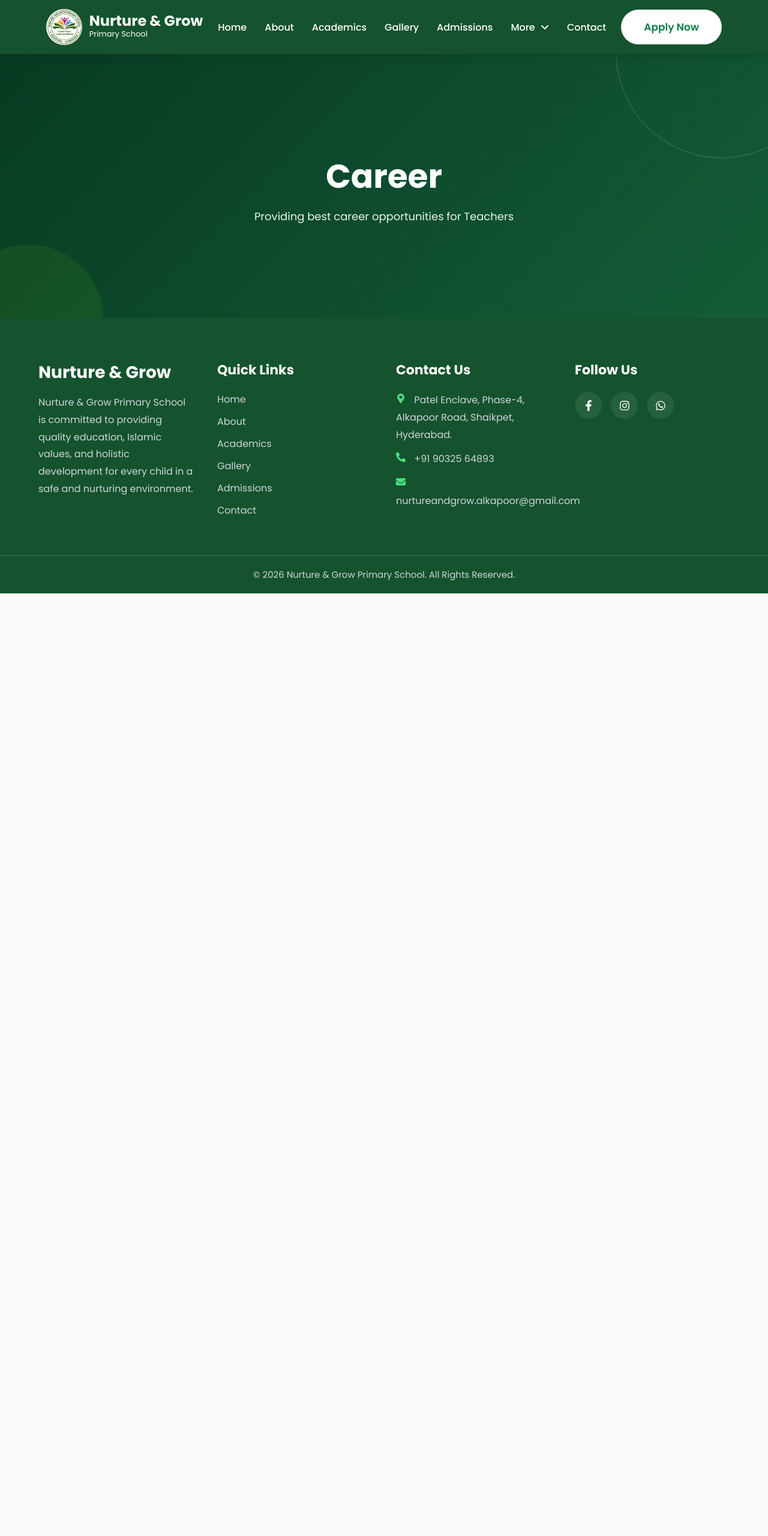
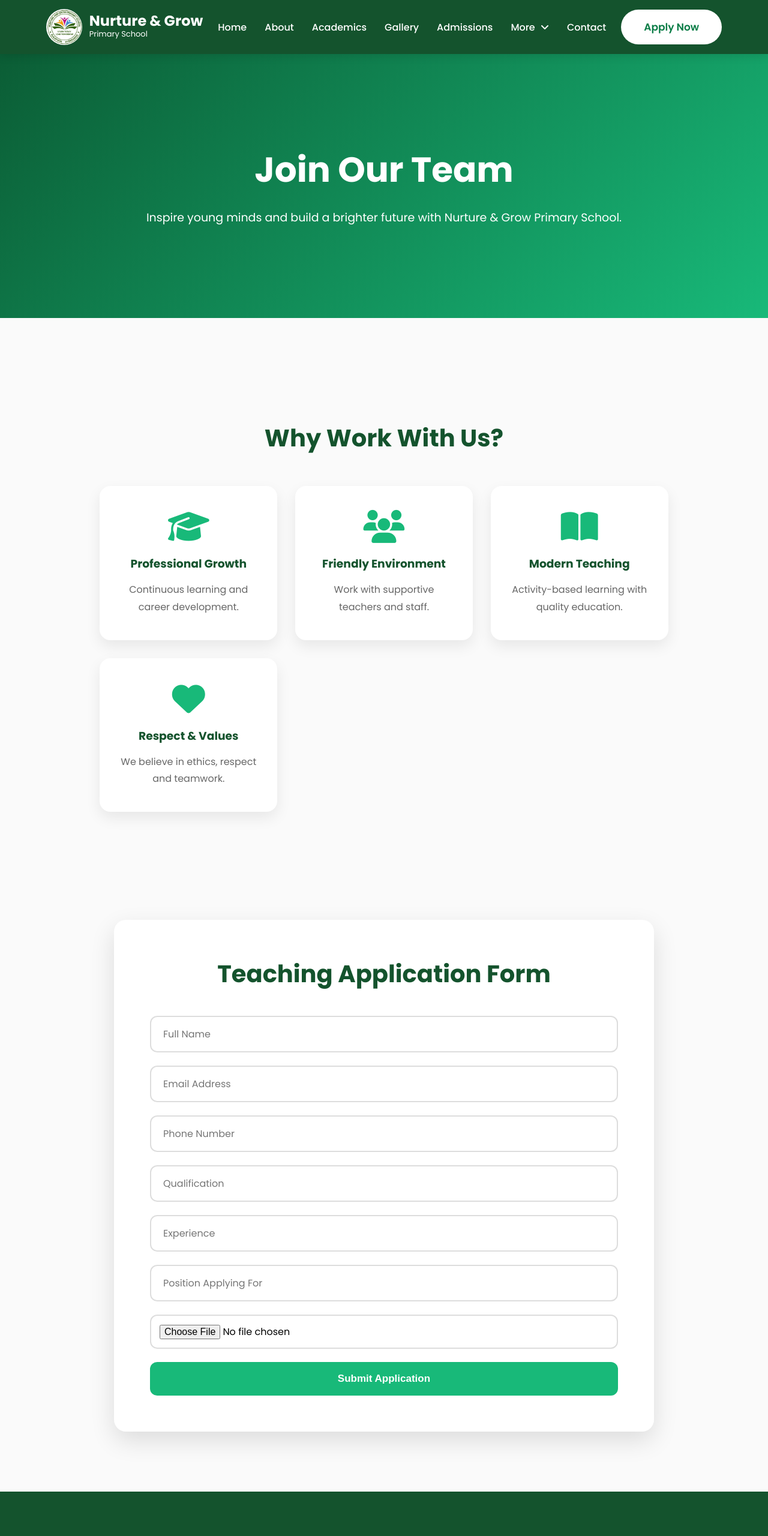
Before and after one commit to Expertsteak/Nurture-and-Grow-School, a React (Vite) app: page /career in a window 1280 px wide. Shown: the top 2560 px of the page at 60% size. Before the commit the page ends 989 px from the top, so only its background shows below. Built offline with nearby package versions, Linux system fonts and the light colour scheme.

Commit message:
end of the day

```diff
--- a/package.json
+++ b/package.json
@@ -10,6 +10,7 @@
     "preview": "vite preview"
   },
   "dependencies": {
+    "firebase": "^12.17.1",
     "react": "^19.2.7",
     "react-dom": "^19.2.7",
     "react-icons": "^5.7.0",
--- a/src/pages/Academics.css
+++ b/src/pages/Academics.css
@@ -103,7 +103,7 @@ section{
 
     width:90%;
 
-    height: 300px;
+    height: 40vh;
 
     margin:80px auto;
 
@@ -223,7 +223,7 @@ section{
 
     width:90%;
 
-    height: 250px;
+    height: 20vh;
 
     margin:90px auto;
 
@@ -283,7 +283,7 @@ section{
 
     width:90%;
 
-    height: 500px;
+    height: 60vh;
 
     margin:90px auto;
 
--- a/src/pages/Activities.css
+++ b/src/pages/Activities.css
@@ -3,6 +3,8 @@
 .activity-intro{
 
     width:90%;
+
+    height: 30vh;
 
     margin:80px auto;
 
@@ -55,6 +57,8 @@
 .activities{
 
     width:90%;
+
+    height: 100vh;
 
     margin:70px auto;
 
@@ -164,6 +168,8 @@ font-size:32px;
 .featured-activities{
 
     width:90%;
+
+    height:230vh;
 
     margin:100px auto;
 
--- a/src/pages/Career.css
+++ b/src/pages/Career.css
@@ -0,0 +1,353 @@
+/* ===========================
+CAREER HERO
+=========================== */
+
+.career-hero{
+
+    min-height:55vh;
+
+    display:flex;
+
+    justify-content:center;
+
+    align-items:center;
+
+    text-align:center;
+
+    padding:80px 8%;
+
+    background:linear-gradient(135deg,#0b5d35,#18b979);
+
+    color:#fff;
+
+}
+
+.hero-content{
+
+    max-width:850px;
+
+    animation:fadeUp 1s ease;
+
+}
+
+.hero-content h1{
+
+    font-size:58px;
+
+    margin-bottom:20px;
+
+}
+
+.hero-content p{
+
+    font-size:19px;
+
+    line-height:1.8;
+
+}
+
+
+
+/* ===========================
+WHY WORK
+=========================== */
+
+.why-work{
+
+    width:90%;
+
+    margin:90px auto;
+
+}
+
+.why-work h2{
+
+    text-align:center;
+
+    font-size:40px;
+
+    color:#14532d;
+
+    margin-bottom:50px;
+
+}
+
+.why-grid{
+
+    display:grid;
+
+    grid-template-columns:repeat(auto-fit,minmax(250px,1fr));
+
+    gap:30px;
+
+}
+
+.why-card{
+
+    background:#fff;
+
+    padding:40px 30px;
+
+    border-radius:18px;
+
+    text-align:center;
+
+    box-shadow:0 10px 25px rgba(0,0,0,.08);
+
+    transition:.35s;
+
+}
+
+.why-card:hover{
+
+    transform:translateY(-12px);
+
+    background:#18b979;
+
+}
+
+.why-card i{
+
+    font-size:55px;
+
+    color:#18b979;
+
+    margin-bottom:20px;
+
+    transition:.3s;
+
+}
+
+.why-card h3{
+
+    color:#14532d;
+
+    margin-bottom:15px;
+
+    transition:.3s;
+
+}
+
+.why-card p{
+
+    color:#666;
+
+    line-height:1.8;
+
+    transition:.3s;
+
+}
+
+.why-card:hover i,
+
+.why-card:hover h3,
+
+.why-card:hover p{
+
+    color:#fff;
+
+}
+
+
+
+/* ===========================
+FORM
+=========================== */
+
+.career-form{
+
+    width:90%;
+
+    max-width:900px;
+
+    margin:100px auto;
+
+    background:#fff;
+
+    padding:60px;
+
+    border-radius:20px;
+
+    box-shadow:0 15px 40px rgba(0,0,0,.12);
+
+}
+
+.career-form h2{
+
+    text-align:center;
+
+    font-size:40px;
+
+    color:#14532d;
+
+    margin-bottom:40px;
+
+}
+
+.career-form form{
+
+    display:grid;
+
+    gap:22px;
+
+}
+
+.career-form input{
+
+    width:100%;
+
+    padding:16px 20px;
+
+    border:2px solid #ddd;
+
+    border-radius:12px;
+
+    font-size:16px;
+
+    outline:none;
+
+    transition:.3s;
+
+    font-family:inherit;
+
+}
+
+.career-form input:focus{
+
+    border-color:#18b979;
+
+    box-shadow:0 0 0 4px rgba(24,185,121,.15);
+
+}
+
+.career-form input[type=file]{
+
+    padding:14px;
+
+    cursor:pointer;
+
+}
+
+.career-form button{
+
+    padding:18px;
+
+    border:none;
+
+    border-radius:12px;
+
+    background:#18b979;
+
+    color:#fff;
+
+    font-size:17px;
+
+    font-weight:600;
+
+    cursor:pointer;
+
+    transition:.3s;
+
+}
+
+.career-form button:hover{
+
+    background:#14532d;
+
+    transform:translateY(-3px);
+
+}
+
+.career-form button:disabled{
+
+    background:#999;
+
+    cursor:not-allowed;
+
+}
+
+
+
+/* ===========================
+ANIMATIONS
+=========================== */
+
+@keyframes fadeUp{
+
+    from{
+
+        opacity:0;
+
+        transform:translateY(40px);
+
+    }
+
+    to{
+
+        opacity:1;
+
+        transform:translateY(0);
+
+    }
+
+}
+
+
+
+/* ===========================
+RESPONSIVE
+=========================== */
+
+@media(max-width:992px){
+
+    .hero-content h1{
+
+        font-size:42px;
+
+    }
+
+    .hero-content p{
+
+        font-size:17px;
+
+    }
+
+    .career-form{
+
+        padding:40px 25px;
+
+    }
+
+    .career-form h2{
+
+        font-size:32px;
+
+    }
+
+}
+
+@media(max-width:600px){
+
+    .hero-content h1{
+
+        font-size:34px;
+
+    }
+
+    .why-work h2,
+
+    .career-form h2{
+
+        font-size:28px;
+
+    }
+
+    .career-form{
+
+        width:95%;
+
+        padding:30px 18px;
+
+    }
+
+}
--- a/src/pages/Career.jsx
+++ b/src/pages/Career.jsx
@@ -1,15 +1,385 @@
-import Hero from "../components/hero";
-import  "./Career.css";
+import "./Career.css";
+
+import { useState } from "react";
+
+import { db, storage } from "./firebase";
+
+import {
+  collection,
+  addDoc,
+  serverTimestamp,
+} from "firebase/firestore";
+
+import {
+  ref,
+  uploadBytes,
+  getDownloadURL,
+} from "firebase/storage";
 
 function Career() {
+
+  const [loading, setLoading] = useState(false);
+
+  const [resume, setResume] = useState(null);
+
+  const [formData, setFormData] = useState({
+
+    fullName: "",
+
+    email: "",
+
+    phone: "",
+
+    qualification: "",
+
+    experience: "",
+
+    position: "",
+
+  });
+
+  const handleChange = (e) => {
+
+    setFormData({
+
+      ...formData,
+
+      [e.target.name]: e.target.value,
+
+    });
+
+  };
+
+  const handleSubmit = async (e) => {
+
+    e.preventDefault();
+
+    if (!resume) {
+
+      alert("Please upload your resume.");
+
+      return;
+
+    }
+
+    try {
+
+      setLoading(true);
+
+      // Upload Resume
+
+      const storageRef = ref(
+
+        storage,
+
+        `career-resumes/${Date.now()}-${resume.name}`
+
+      );
+
+      await uploadBytes(storageRef, resume);
+
+      const resumeURL = await getDownloadURL(storageRef);
+
+      // Save Data
+
+      await addDoc(
+
+        collection(db, "careerApplications"),
+
+        {
+
+          ...formData,
+
+          resumeURL,
+
+          createdAt: serverTimestamp(),
+
+        }
+
+      );
+
+      alert("Application Submitted Successfully ✅");
+
+      setFormData({
+
+        fullName: "",
+
+        email: "",
+
+        phone: "",
+
+        qualification: "",
+
+        experience: "",
+
+        position: "",
+
+      });
+
+      setResume(null);
+
+      document.getElementById("resume").value = "";
+
+    }
+
+    catch (err) {
+
+      console.log(err);
+
+      alert("Something went wrong.");
+
+    }
+
+    finally {
+
+      setLoading(false);
+
+    }
+
+  };
+
   return (
+
     <>
-    <Hero
-     title="Career"
-      subtitle="Providing best career opportunities for Teachers"
-      />
+
+      {/* HERO */}
+
+      <section className="career-hero">
+
+        <div className="hero-content">
+
+          <h1>Join Our Team</h1>
+
+          <p>
+
+            Inspire young minds and build a brighter future with
+
+            Nurture & Grow Primary School.
+
+          </p>
+
+        </div>
+
+      </section>
+
+      {/* WHY WORK */}
+
+      <section className="why-work">
+
+        <h2>Why Work With Us?</h2>
+
+        <div className="why-grid">
+
+          <div className="why-card">
+
+            <i className="fa-solid fa-graduation-cap"></i>
+
+            <h3>Professional Growth</h3>
+
+            <p>
+
+              Continuous learning and career development.
+
+            </p>
+
+          </div>
+
+          <div className="why-card">
+
+            <i className="fa-solid fa-users"></i>
+
+            <h3>Friendly Environment</h3>
+
+            <p>
+
+              Work with supportive teachers and staff.
+
+            </p>
+
+          </div>
+
+          <div className="why-card">
+
+            <i className="fa-solid fa-book-open"></i>
+
+            <h3>Modern Teaching</h3>
+
+            <p>
+
+              Activity-based learning with quality education.
+
+            </p>
+
+          </div>
+
+          <div className="why-card">
+
+            <i className="fa-solid fa-heart"></i>
+
+            <h3>Respect & Values</h3>
+
+            <p>
+
+              We believe in ethics, respect and teamwork.
+
+            </p>
+
+          </div>
+
+        </div>
+
+      </section>
+
+      {/* APPLICATION FORM */}
+
+      <section className="career-form">
+
+        <h2>Teaching Application Form</h2>
+
+        <form onSubmit={handleSubmit}>
+
+          <input
+
+            type="text"
+
+            name="fullName"
+
+            placeholder="Full Name"
+
+            value={formData.fullName}
+
+            onChange={handleChange}
+
+            required
+
+          />
+
+          <input
+
+            type="email"
+
+            name="email"
+
+            placeholder="Email Address"
+
+            value={formData.email}
+
+            onChange={handleChange}
+
+            required
+
+          />
+
+          <input
+
+            type="tel"
+
+            name="phone"
+
+            placeholder="Phone Number"
+
+            value={formData.phone}
+
+            onChange={handleChange}
+
+            required
+
+          />
+
+          <input
+
+            type="text"
+
+            name="qualification"
+
+            placeholder="Qualification"
+
+            value={formData.qualification}
+
+            onChange={handleChange}
+
+            required
+
+          />
+
+          <input
+
+            type="text"
+
+            name="experience"
+
+            placeholder="Experience"
+
+            value={formData.experience}
+
+            onChange={handleChange}
+
+            required
+
+          />
+
+          <input
+
+            type="text"
+
+            name="position"
+
+            placeholder="Position Applying For"
+
+            value={formData.position}
+
+            onChange={handleChange}
+
+            required
+
+          />
+
+          <input
+
+            id="resume"
+
+            type="file"
+
+            accept=".pdf,.doc,.docx"
+
+            onChange={(e) =>
+
+              setResume(e.target.files[0])
+
+            }
+
+            required
+
+          />
+
+          <button
+
+            type="submit"
+
+            disabled={loading}
+
+          >
+
+            {
+
+              loading
+
+                ? "Submitting..."
+
+                : "Submit Application"
+
+            }
+
+          </button>
+
+        </form>
+
+      </section>
+
     </>
+
   );
+
 }
 
 export default Career;
```
Also changed, not shown: src/pages/firebase.js (added), 1 other file (tests, documents, lock files or other folders).
